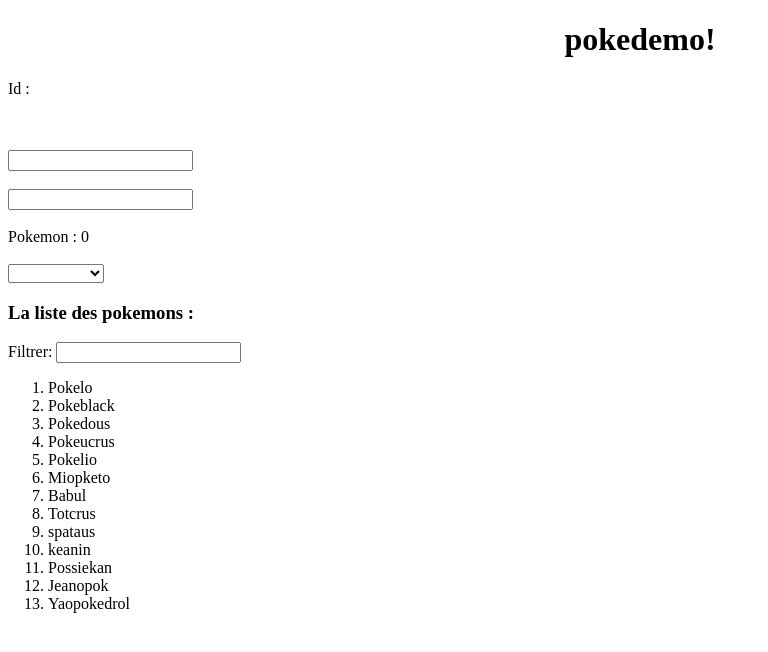
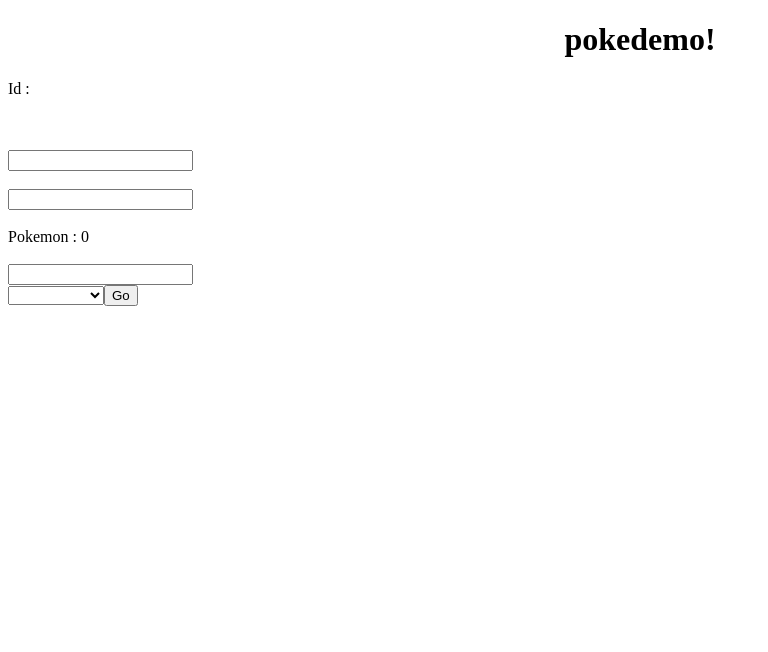
Before and after one commit to TodiBG/SIR-TP7-Angular-Pokemon, an Angular app: page / in a window 1280 px wide. Shown: the top 652 px of the page, without its empty margins (0-768 px from the left). Built offline with nearby package versions, Linux system fonts and the light colour scheme.

Commit message:
Question 9

```diff
--- a/src/app/my-comp/my-comp.component.html
+++ b/src/app/my-comp/my-comp.component.html
@@ -12,21 +12,12 @@
 Pokemon : {{selectedPokeId}}
 
 <br> <br>
+<input [(ngModel)]="fliterValue" type="text">
+<br>
 <select [(ngModel)]="selectedPokeId">
-    <option *ngFor="let poke of pokemons " [value]="poke.id" >
+    <option *ngFor="let poke of pokemons|filter:'nom':fliterValue " [value]="poke.id" >
       {{poke.nom}}
     </option>
 </select>
 
-
-<br>
-
-<h3> La liste des pokemons : </h3>
-
-Filtrer: <input [(ngModel)]="fliterValue" type="text">
-
-<ol>
-  <li *ngFor="let poke of pokemons|filter:'nom':fliterValue" >
-    {{poke.nom}}
-  </li>
-</ol>
+<button (click)="go()">  Go</button>
--- a/src/app/my-comp/my-comp.component.ts
+++ b/src/app/my-comp/my-comp.component.ts
@@ -37,4 +37,9 @@ export class MyCompComponent implements OnInit {
   ngOnInit(): void {
   }
 
+
+  go() {
+    console.log("selected : " + this.selectedPokeId);
+  }
+
 }
--- a/src/app/pipes/filter.pipe.ts
+++ b/src/app/pipes/filter.pipe.ts
@@ -9,13 +9,13 @@ export class FilterPipe implements PipeTransform {
   transform(values: any[], pokeName: string, filterString: string): any[] {
     const res: any[] = [];
 
-    if (values.length === 0 || filterString === "" || pokeName === "") {
+    if (values.length === 0 || filterString.trim() === "" || pokeName.trim() === "") {
       return values;
     }
 
 
     for (const item of values) {
-      const regex = new RegExp(filterString.toLowerCase());
+      const regex = new RegExp(filterString.toLowerCase().trim());
 
       if ( regex.test(item[pokeName].toLowerCase()) ) {
         res.push(item);
```
